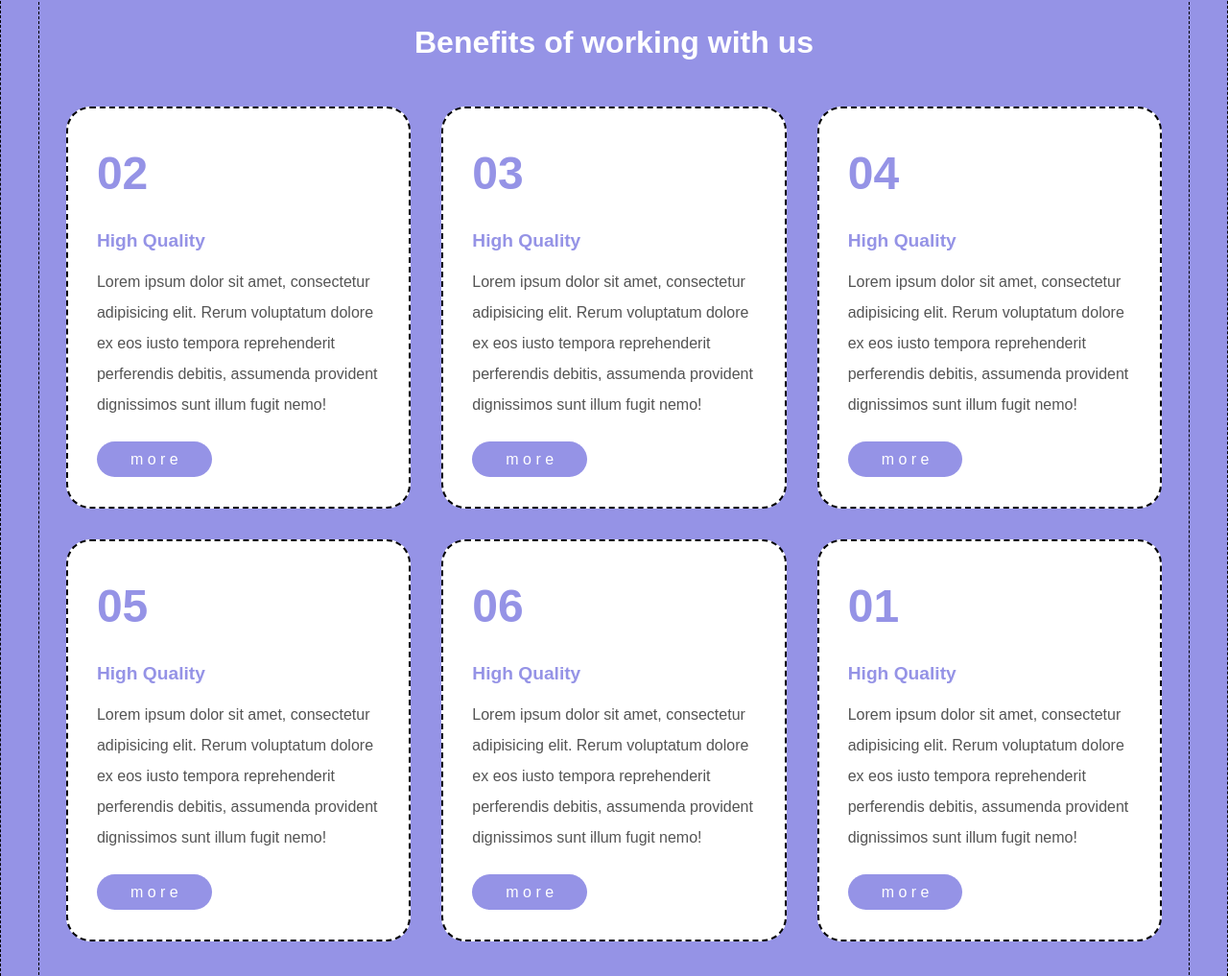
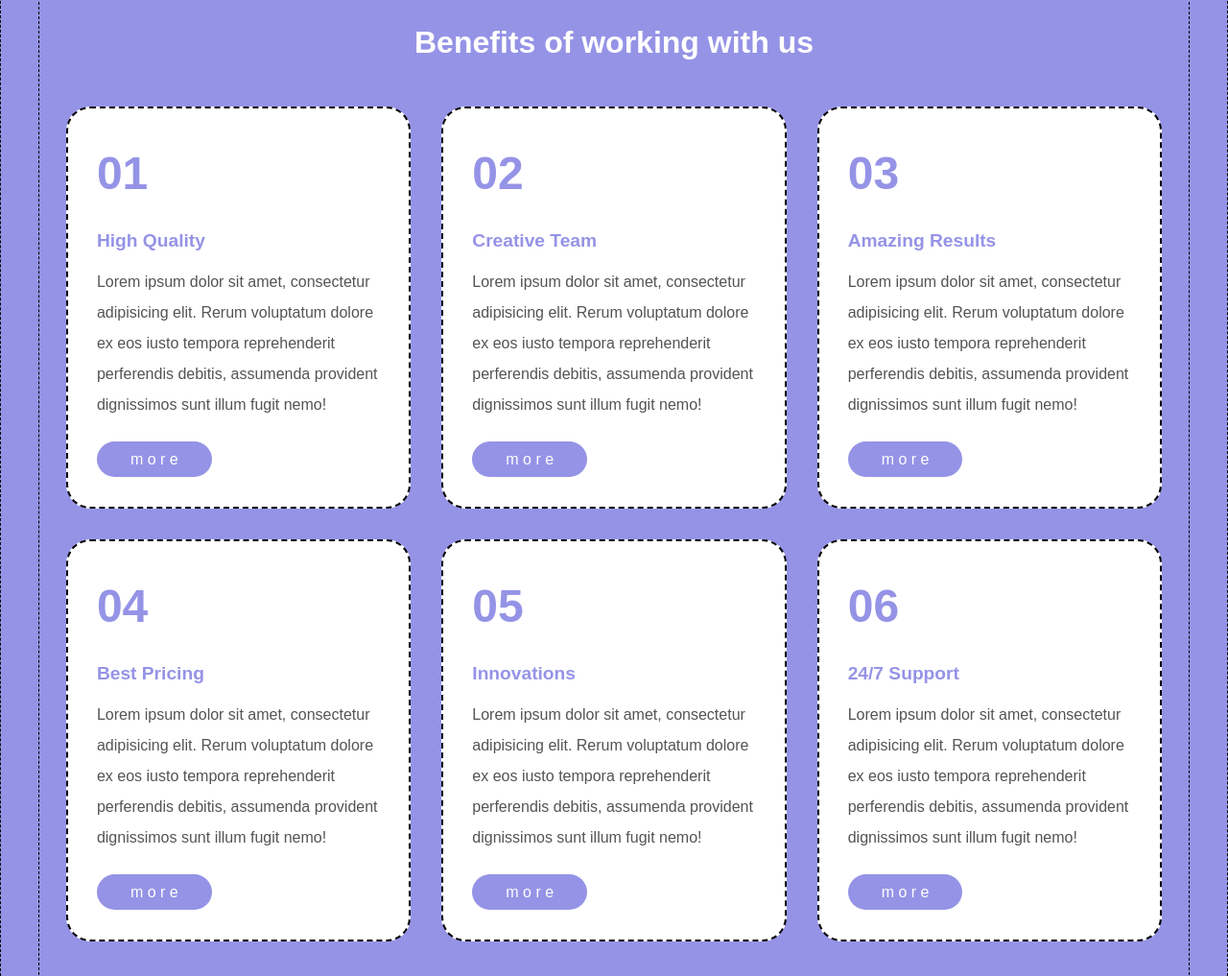
Before and after one commit to Serena-Dong/htmlcss-responsive-layout, a plain HTML site: page index.html in a window 1280 px wide. Shown: the part 2801-3818 px from the top of the page at 96% size. Drawn offline with Linux system fonts and the light colour scheme.

Commit message:
benefits grafica

```diff
--- a/index.html
+++ b/index.html
@@ -146,41 +146,42 @@
                 </div>
                 <div class="row">
                     <div class="col">
-                        <h1>02</h1>
+                        <h1>01</h1>
                         <h3>High Quality</h3>
                         <p class="light-black">Lorem ipsum dolor sit amet, consectetur adipisicing elit. Rerum voluptatum dolore ex eos iusto tempora reprehenderit perferendis debitis, assumenda provident dignissimos sunt illum fugit nemo!</p>
                         <a class="btn white" id="btn-more" href="">m o r e </a>
                     </div>
                     <div class="col">
+                        <h1>02</h1>
+                        <h3>Creative Team</h3>
+                        <p class="light-black">Lorem ipsum dolor sit amet, consectetur adipisicing elit. Rerum voluptatum dolore ex eos iusto tempora reprehenderit perferendis debitis, assumenda provident dignissimos sunt illum fugit nemo!</p>
+                        <a class="btn white" id="btn-more" href="">m o r e </a>
+                    </div>
+                    <div class="col">
                         <h1>03</h1>
-                        <h3>High Quality</h3>
+                        <h3>Amazing Results</h3>
                         <p class="light-black">Lorem ipsum dolor sit amet, consectetur adipisicing elit. Rerum voluptatum dolore ex eos iusto tempora reprehenderit perferendis debitis, assumenda provident dignissimos sunt illum fugit nemo!</p>
                         <a class="btn white" id="btn-more" href="">m o r e </a>
                     </div>
                     <div class="col">
                         <h1>04</h1>
-                        <h3>High Quality</h3>
+                        <h3>Best Pricing</h3>
                         <p class="light-black">Lorem ipsum dolor sit amet, consectetur adipisicing elit. Rerum voluptatum dolore ex eos iusto tempora reprehenderit perferendis debitis, assumenda provident dignissimos sunt illum fugit nemo!</p>
                         <a class="btn white" id="btn-more" href="">m o r e </a>
                     </div>
                     <div class="col">
                         <h1>05</h1>
-                        <h3>High Quality</h3>
+                        <h3>Innovations</h3>
                         <p class="light-black">Lorem ipsum dolor sit amet, consectetur adipisicing elit. Rerum voluptatum dolore ex eos iusto tempora reprehenderit perferendis debitis, assumenda provident dignissimos sunt illum fugit nemo!</p>
                         <a class="btn white" id="btn-more" href="">m o r e </a>
                     </div>
                     <div class="col">
                         <h1>06</h1>
-                        <h3>High Quality</h3>
+                        <h3>24/7 Support</h3>
                         <p class="light-black">Lorem ipsum dolor sit amet, consectetur adipisicing elit. Rerum voluptatum dolore ex eos iusto tempora reprehenderit perferendis debitis, assumenda provident dignissimos sunt illum fugit nemo!</p>
                         <a class="btn white" id="btn-more" href="">m o r e </a>
                     </div>
-                    <div class="col">
-                        <h1>01</h1>
-                        <h3>High Quality</h3>
-                        <p class="light-black">Lorem ipsum dolor sit amet, consectetur adipisicing elit. Rerum voluptatum dolore ex eos iusto tempora reprehenderit perferendis debitis, assumenda provident dignissimos sunt illum fugit nemo!</p>
-                        <a class="btn white" id="btn-more" href="">m o r e </a>
-                    </div>
+
 
                 </div>
             </div>
```
